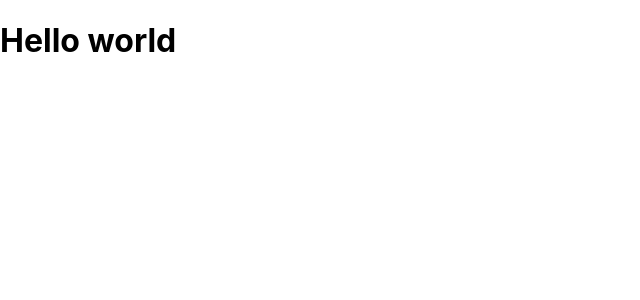
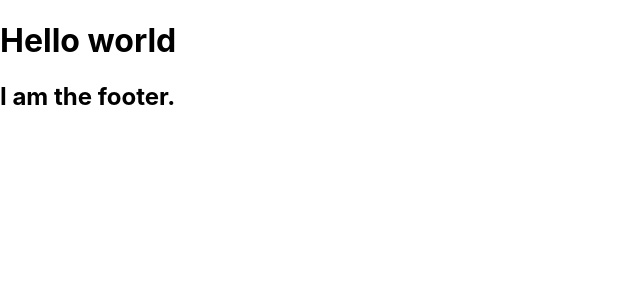
Before and after one commit to eystein/ztm-nextjs-coffeeshop, a Next.js app: page /hello in a window 1280 px wide. Shown: the top 300 px of the page, without its empty margins (0-640 px from the left). Built offline with nearby package versions, Linux system fonts and the light colour scheme.

Commit message:
Add global footer component.

```diff
--- a/pages/_app.js
+++ b/pages/_app.js
@@ -1,7 +1,14 @@
 import '../styles/globals.css'
 
 function MyApp({ Component, pageProps }) {
-  return <Component {...pageProps} />
+  return (
+		<>
+			<Component {...pageProps} />
+			<footer>
+				<h2>I am the footer.</h2>
+			</footer>
+		</>
+	)
 }
 
 export default MyApp
```
